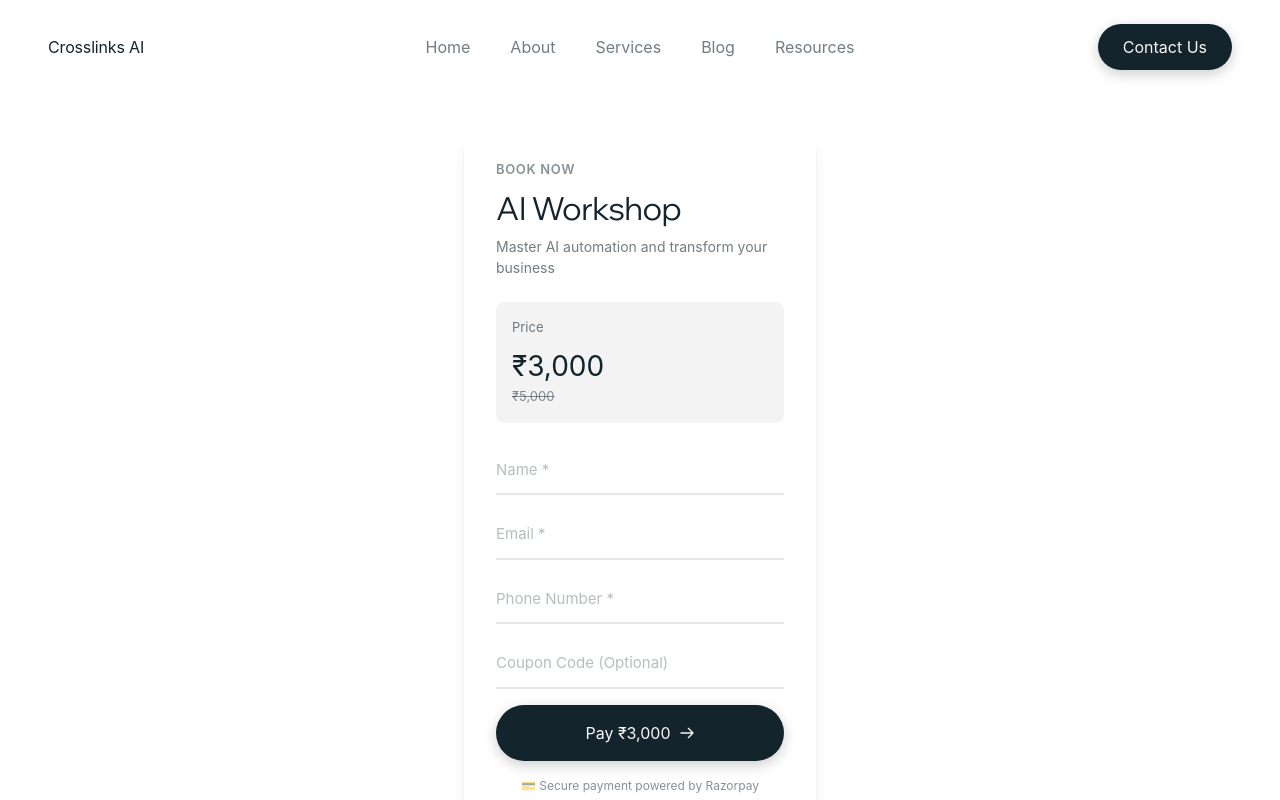
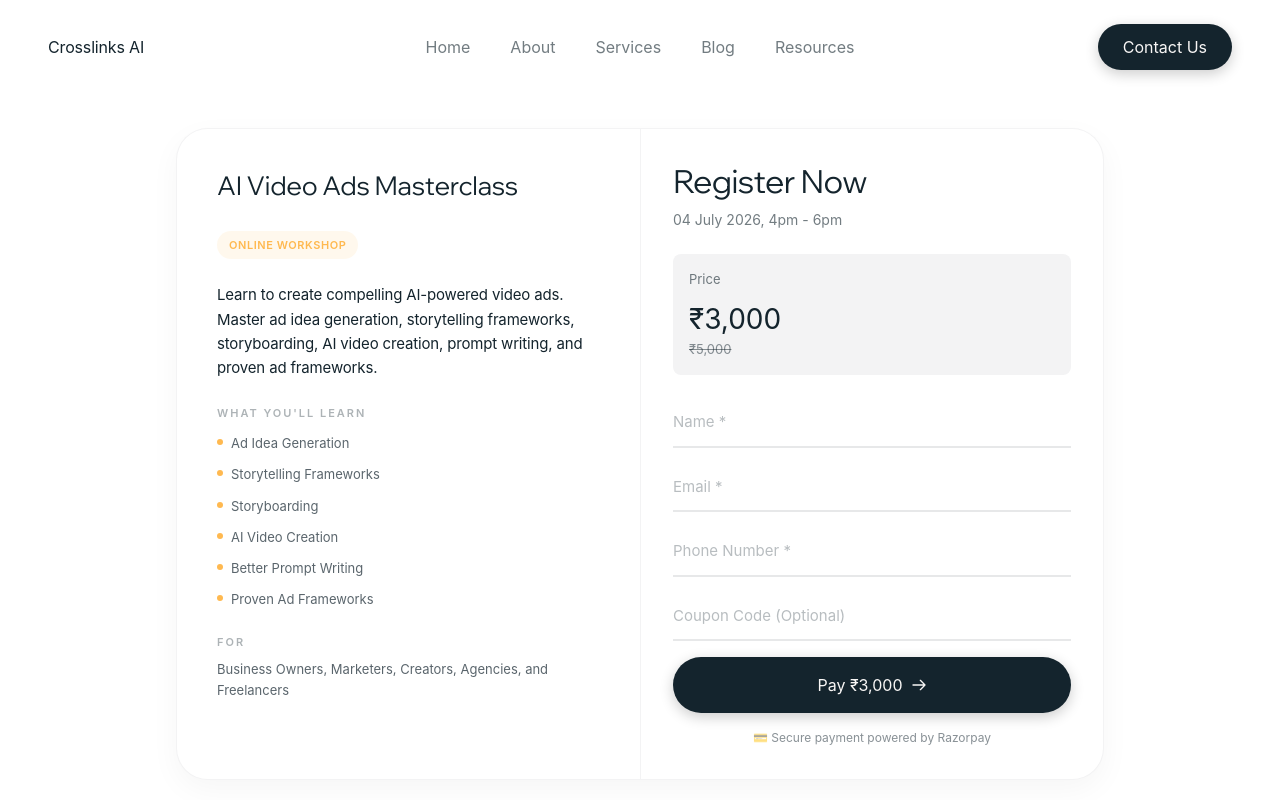
Before and after one commit to hetashridk/cph-new, a React (Vite) app: page /workshop in a window 1280 px wide. Shown: the top 800 px of the page. Built offline with nearby package versions, Linux system fonts and the light colour scheme; a web font is replaced by a local one.

Commit message:
add AI Video Ads Masterclass workshop details and update layout for registration

```diff
--- a/src/pages/Workshop.jsx
+++ b/src/pages/Workshop.jsx
@@ -6,6 +6,22 @@ const COUPON_DISCOUNT = 500;
 const BASE_PRICE = 5000;
 const DISPLAY_PRICE = 3000;
 const FINAL_PRICE = 2500;
+
+const workshop = {
+  id: "01",
+  title: "AI Video Ads Masterclass",
+  date: "04 July 2026, 4pm - 6pm",
+  description: "Learn to create compelling AI-powered video ads. Master ad idea generation, storytelling frameworks, storyboarding, AI video creation, prompt writing, and proven ad frameworks.",
+  whatYouLearn: [
+    "Ad Idea Generation",
+    "Storytelling Frameworks",
+    "Storyboarding",
+    "AI Video Creation",
+    "Better Prompt Writing",
+    "Proven Ad Frameworks"
+  ],
+  for: "Business Owners, Marketers, Creators, Agencies, and Freelancers"
+};
 
 const validate = (form) => {
   const errors = {};
@@ -45,6 +61,7 @@ const Workshop = () => {
   const [status, setStatus] = useState('idle');
   const [errors, setErrors] = useState({});
   const [couponValid, setCouponValid] = useState(false);
+  const [hoveredWorkshop, setHoveredWorkshop] = useState(false);
 
   const handleChange = (e) => {
     const { name, value } = e.target;
@@ -109,6 +126,7 @@ const Workshop = () => {
               formData.append('phone', form.phone);
               formData.append('coupon', couponValid ? form.coupon.toUpperCase() : '');
               formData.append('amount', currentPrice);
+              formData.append('workshop_date', workshop.date);
               formData.append('timestamp', new Date().toISOString());
 
               const googleScriptResponse = await fetch('https://script.google.com/macros/s/AKfycbx-DaBeNdi2lHqN0Ia3dau1Ut9pv_3hWBmOxySV18g5YJwEsrpysTNl7Heynrva_E5c/exec', {
@@ -154,25 +172,81 @@ const Workshop = () => {
   };
 
   return (
-    <div className="min-h-screen bg-white pt-32 pb-24">
-      <div className="max-w-md mx-auto px-6 sm:px-12">
+    <div className="min-h-screen bg-white pt-20 md:pt-32 pb-24">
+      <div className="max-w-5xl mx-auto px-4 sm:px-6 md:px-12">
         <motion.div
-          initial={{ opacity: 0, y: 20 }}
+          initial={{ opacity: 0, y: 30 }}
           animate={{ opacity: 1, y: 0 }}
-          transition={{ duration: 0.6 }}
-          className="bg-white rounded-2xl shadow-lg p-8"
+          transition={{ duration: 0.8 }}
+          className="bg-white rounded-[2rem] shadow-[0_10px_30px_rgba(0,0,0,0.04)] hover:shadow-[0_20px_50px_rgba(0,0,0,0.12)] transition-all duration-500 ease-out overflow-hidden border border-[#14242D]/5"
         >
-          <p className="text-[13px] font-semibold text-[#14242D]/50 uppercase tracking-wider mb-2">
-            Book Now
-          </p>
+          <div className="grid grid-cols-1 lg:grid-cols-2">
+            {/* Left Column - Workshop Card */}
+            <div
+              onMouseEnter={() => setHoveredWorkshop(true)}
+              onMouseLeave={() => setHoveredWorkshop(false)}
+              className="relative group cursor-default w-full p-6 sm:p-8 md:p-10 flex flex-col gap-6 md:gap-8"
+            >
+              <div className="absolute inset-0 bg-gradient-to-br from-[#ffb950]/10 to-transparent opacity-0 group-hover:opacity-100 transition-opacity duration-500 ease-out pointer-events-none" />
+
+              <div className="flex flex-row justify-between items-start gap-4 relative z-10 w-full">
+                <div className="flex-1">
+                  <h4 className="text-[24px] md:text-[26px] font-normal leading-[1.3] text-[#14242D]" style={{ letterSpacing: '-0.01em' }}>
+                    {workshop.title}
+                  </h4>
+                  <div className="relative z-10 w-full flex flex-col gap-3 sm:gap-4 text-[#14242D]/60 pb-4 sm:pb-6 pt-4">
+                    <div className="inline-flex pt-2 sm:pt-3">
+                      <span className="text-[11px] font-semibold text-[#ffb950] bg-[#ffb950]/10 px-3 py-1.5 rounded-full uppercase tracking-wider">
+                        Online Workshop
+                      </span>
+                    </div>
+                  </div>
+
+                  <div className="relative z-10 w-full flex flex-col gap-5 sm:gap-6">
+                    <p className="text-[#14242D] text-[13px] sm:text-[14px] md:text-[15px] leading-relaxed font-normal" style={{ letterSpacing: '-0.16px' }}>
+                      {workshop.description}
+                    </p>
+
+                    {workshop.whatYouLearn && (
+                      <div className="flex flex-col gap-3">
+                        <p className="text-[11px] font-semibold text-[#14242D]/35 uppercase tracking-[0.18em]">
+                          What You'll Learn
+                        </p>
+                        <ul className="space-y-2 sm:space-y-2.5">
+                          {workshop.whatYouLearn.map((item, j) => (
+                            <li key={j} className="flex items-start gap-2">
+                              <span className="mt-1.5 w-1.5 h-1.5 rounded-full bg-[#ffb950] flex-shrink-0" />
+                              <span className="text-[#14242D]/70 text-[12px] sm:text-[13px] leading-relaxed">{item}</span>
+                            </li>
+                          ))}
+                        </ul>
+                      </div>
+                    )}
+
+                    {workshop.for && (
+                      <div className="flex flex-col gap-2">
+                        <p className="text-[11px] font-semibold text-[#14242D]/35 uppercase tracking-[0.18em]">
+                          For
+                        </p>
+                        <p className="text-[#14242D]/70 text-[12px] sm:text-[13px] leading-relaxed">{workshop.for}</p>
+                      </div>
+                    )}
+                  </div>
+                </div>
+              </div>
+            </div>
+
+            {/* Right Column - Payment Form */}
+            <div className="p-8 flex flex-col border-l border-[#14242D]/5 lg:border-l">
+              <div>
           <h1
             className="text-[32px] font-normal leading-tight text-[#14242D] mb-2"
             style={{ fontFamily: "'Wix Madefor Display', sans-serif", letterSpacing: '-0.6px' }}
           >
-            AI Workshop
+            Register Now
           </h1>
           <p className="text-[14px] text-[#14242D]/60 mb-6">
-            Master AI automation and transform your business
+            04 July 2026, 4pm - 6pm
           </p>
 
           {status === 'success' ? (
@@ -301,6 +375,9 @@ const Workshop = () => {
               </p>
             </>
           )}
+              </div>
+            </div>
+          </div>
         </motion.div>
       </div>
     </div>
```
